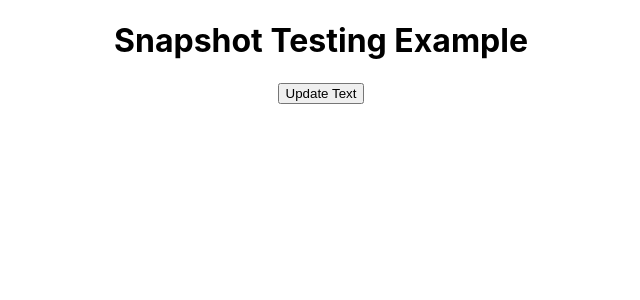
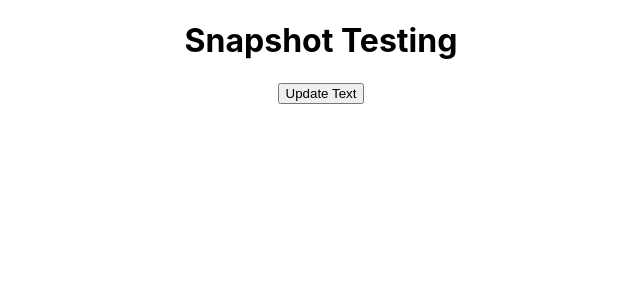
Before and after one commit to muazimmaqbool/React_Testing_Library, a React (Create React App) app: page / in a window 1280 px wide. Shown: the top 300 px of the page, without its empty margins (319-959 px from the left). Built offline with nearby package versions, Linux system fonts and the light colour scheme.

Commit message:
snapshot

```diff
--- a/src/9_snapShot_testing/SnapShot.jsx
+++ b/src/9_snapShot_testing/SnapShot.jsx
@@ -22,7 +22,7 @@ const SnapShot = () => {
   const [data, setData] = useState("");
   return (
     <div>
-      <h1>Snapshot Testing Example</h1>
+      <h1>Snapshot Testing</h1>
       <button onClick={() => setData("New Data")}>Update Text</button>
       <h1>{data}</h1>
     </div>
```
Also changed, not shown: 1 other file (tests, documents, lock files or other folders).
